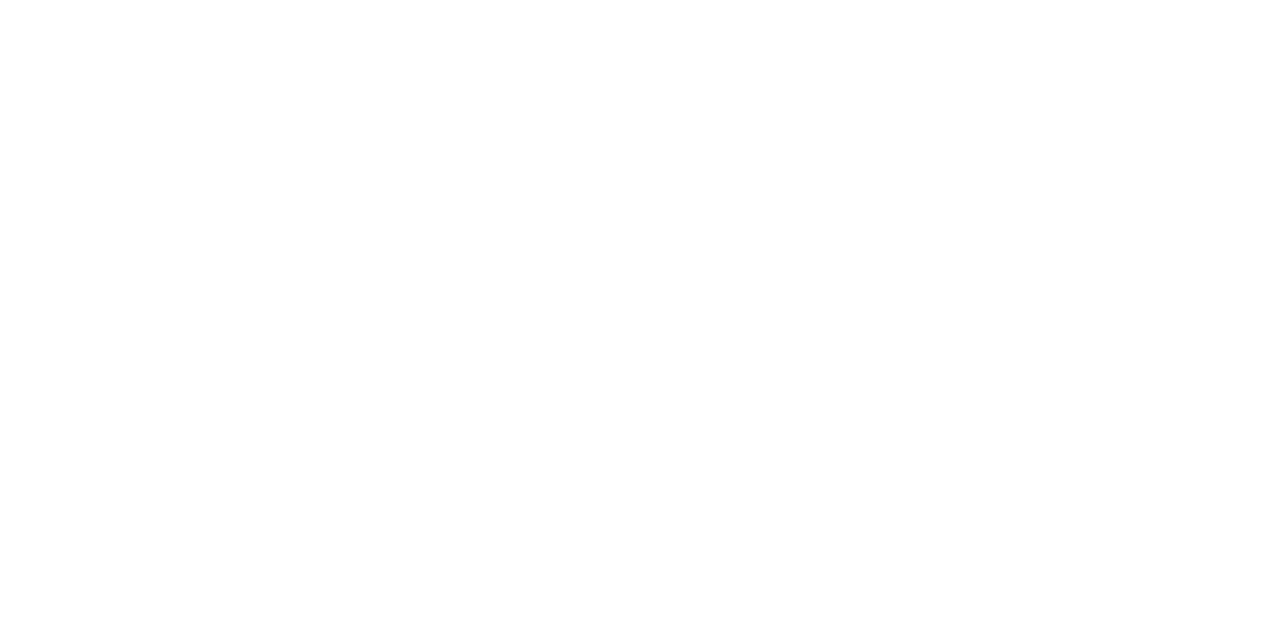
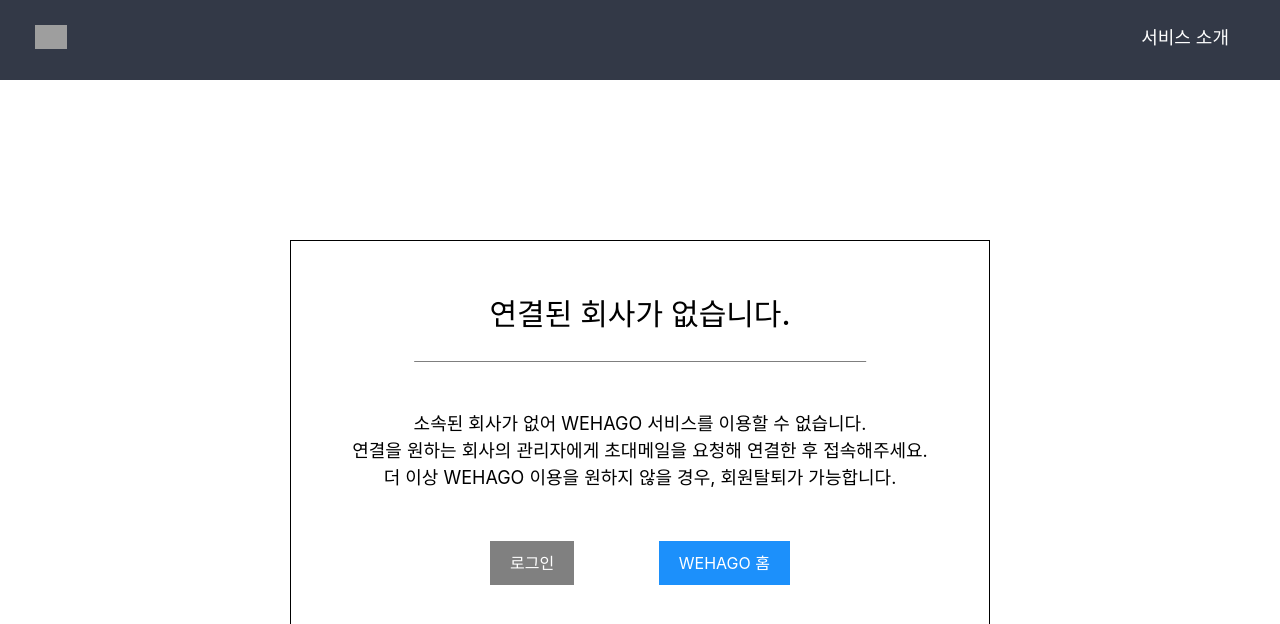
Before and after one commit to HyoungMinSong/wehagoreact, a React (Create React App) app: page /error/444 in a window 1280 px wide. Before the commit this address had no page. Shown: the top 624 px of the page. Built offline with nearby package versions, Linux system fonts and the light colour scheme; grey boxes are pictures that could not be loaded; what react-chatbot-kit would draw is missing.

Commit message:
Feat : 회원탈퇴 페이지

```diff
--- /dev/null
+++ b/src/ExceptionNotFound.js
@@ -0,0 +1,61 @@
+import React, { useState } from 'react';
+import { Link } from 'react-router-dom';
+import './pages/login/Alert1.css';
+import SignUpHeaderLogin1 from './pages/signUp/SignUpHeaderLogin1';
+import WithdrawalModal from './pages/commons/WithdrawalModal';
+import { styled } from 'styled-components';
+
+const ModalBackGround = styled.div`
+  background-color: gray;
+  opacity: 80%;
+  /* 모달창 크기 */
+    width: 100%;
+    height: 100%;
+
+    /* 최상단 위치 */
+    z-index: 998;
+
+    /* 중앙 배치 */
+    /* top, bottom, left, right 는 브라우저 기준으로 작동 */
+    position: absolute;
+    top: 0px;
+    left: 0px;
+`;
+
+const ExceptionNotFound = () => {
+
+  const [modalSwitch, setModalSwitch] = useState(false);
+
+  const handleWithdraw = () => {
+    setModalSwitch(true);
+  }
+
+  return (
+    <>
+    <div style={{background:"#333948"}}><SignUpHeaderLogin1/></div>
+    {modalSwitch && <ModalBackGround />}
+    <div className='Alert1-OuterContainer'>
+      <div className='Alert1-Container'>
+        <h1 className='Alert1-Title'>연결된 회사가 없습니다.</h1>
+        <div className='Alert1-Content'>
+          소속된 회사가 없어 WEHAGO 서비스를 이용할 수 없습니다.<br/>
+          연결을 원하는 회사의 관리자에게 초대메일을 요청해 연결한 후 접속해주세요.<br />
+          더 이상 WEHAGO 이용을 원하지 않을 경우, <a onClick={handleWithdraw}>회원탈퇴</a>가 가능합니다.
+        </div>
+        {modalSwitch && <WithdrawalModal setModalSwitch={setModalSwitch} />}
+        <div style={{display:"flex", justifyContent:"space-between", width:"300px"}}>
+            <Link to="/login">
+            <button className='Alert2-Button'>로그인</button>
+            </Link>
+            <Link to="/">
+            <button className='Alert1-Button'>WEHAGO 홈</button>
+            </Link>
+        </div>
+      </div>
+    </div>
+    </>
+  );
+};
+
+
+export default ExceptionNotFound;
--- a/src/index.js
+++ b/src/index.js
@@ -43,6 +43,7 @@ import { getAccessToken, getUserRole, setTokenHeader, getUserId } from './jwtUti
 import RoleRoute from './RoleRoute';
 import ExceptionLoginPage from './ExceptionLoginPage';
 import ExceptionRolePage from './ExceptionRolePage';
+import ExceptionNotFound from './ExceptionNotFound';
 
 
 export let persistor = persistStore(store);
@@ -104,6 +105,7 @@ root.render(
         <Route path="/chattest4" element={ <TestChat4></TestChat4> }/>
         <Route path="/error/401" element={ <ExceptionLoginPage></ExceptionLoginPage> }/>
         <Route path="/error/403" element={ <ExceptionRolePage></ExceptionRolePage> }/>
+        <Route path="/error/444" element={<ExceptionNotFound></ExceptionNotFound>} />
         </Routes>
       </BrowserRouter>
     </PersistGate>
--- /dev/null
+++ b/src/pages/commons/WithdrawalModal.js
@@ -0,0 +1,167 @@
+import React, { useEffect, useRef } from "react";
+import { Link } from "react-router-dom";
+import { styled } from "styled-components";
+
+const ModalWrapper = styled.div`
+  /* 모달창 크기 */
+  width: 80%;
+  height: 80%;
+
+  /* 최상단 위치 */
+  z-index: 999;
+
+  /* 중앙 배치 */
+  /* top, bottom, left, right 는 브라우저 기준으로 작동 */
+  position: absolute;
+  top: 60px;
+  left: 10%;
+
+  /* 모달창 디자인 */
+  background: white;
+  border: none;
+  // border-radius: 10px;
+  min-height: 550px;
+  overflow-y: auto;
+
+  .upperWrapper {
+    margin: 3%;
+  }
+  .spaceBetween {
+    display: flex;
+    justify-content: space-between;
+  }
+  .backGroundGray{
+    background-color: #F2F2F2;
+    height: 100px;
+    border: solid 1px;
+    border-color: lightgray;
+    overflow-y: auto;
+  }
+  .backGroundPink{
+    background-color: #FBEFF2;
+    height: 200px;
+    border: solid 1px;
+    border-color: lightgray;
+    overflow-y: auto;
+  }
+  .wrappingThings{
+    padding-top: 2%;
+    padding-bottom: 1%;
+    padding-left: 3%;
+    padding-right: 3%;
+    // min-height: 200px;
+  }
+  .wrappingRedThings{
+    color: red;
+    font-size: 14px;
+    font-weight: bold;
+    margin-bottom: 5px;
+  }
+  .wrappingBlackThings{
+    font-size: 12px;
+  }
+  .boldSpan{
+    font-weight: bold;
+  }
+  .size-up{
+    font-size: 25px;
+  }
+  .flex-start{
+    display: flex;
+  }
+  .flex-center{
+    display: flex;
+    justify-content: center;
+  }
+  input[type="text"]{
+    width:100%;
+    margin-bottom: 5px;
+  }
+  .detailBoxBX {
+    margin-left: 4px;
+    width: 27px;
+    height: 27px;
+    padding: 0;
+    display: inline-block;
+    position: relative;
+    border: 0;
+    background: 0 0;
+    font-weight: 400;
+    text-align: center;
+    vertical-align: top;
+    box-sizing: border-box;
+    cursor: pointer;
+    outline: 0;
+  }
+`;
+
+function WithdrawalModal(props) {
+
+  const handleXClick = () => {
+    props.setModalSwitch(false);
+  }
+
+  return (
+    <ModalWrapper>
+      <div className="upperWrapper">
+        <div className="spaceBetween">
+          <span className="boldSpan">회원탈퇴</span>
+          <button
+            type="button"
+            className="detailBoxBX"
+            onClick={handleXClick}
+          >
+            Ｘ
+          </button>
+        </div>
+        <div className="backGroundPink">
+          <div className="wrappingThings">
+            <div className="wrappingRedThings">
+              회원탈퇴 시 개인정보 및 WEHAGO에서 만들어진 모든 데이터는 삭제됩니다.<br></br>
+              (단, 아래 항목은 표기된 법률에 따라 특정 기간 동안 보관됩니다.)<br></br>
+            </div>
+            <div className="wrappingBlackThings">
+              1. 계약 또는 청약철회 등에 관한 기록 보존 이유 : 전자상거래 등에서의 소비자보호에 관한 법률 / 보존 기간 : 5년<br></br>
+              2. 대금결제 및 재화 등의 공급에 관한 기록 보존 이유 : 전자상거래 등에서의 소비자보호에 관한 법률 / 보존 기간 : 5년<br></br>
+              3. 전자금융 거래에 관한 기록 보존 이유 : 전자금융거래법 보존 기간 / 5년<br></br>
+              4. 소비자의 불만 또는 분쟁처리에 관한 기록 보존 이유 : 전자상거래 등에서의 소비자보호에 관한 법률 보존 기간 / 3년<br></br>
+              5. 신용정보의 수집/처리 및 이용 등에 관한 기록 보존 이유 : 신용정보의 이용 및 보호에 관한 법률 보존기간 / 3년<br></br>
+              6. 전자(세금)계산서 시스템 구축 운영하는 사업자가 지켜야 할 사항 고시(국세청 고시 제 2016-3호) (전자세금계산서 사용자에 한함) : 5년<br></br>
+              (단, (세금)계산서 내 개인식별번호는 3년 경과 후 파기)
+            </div>
+          </div>
+        </div>
+        <span className="boldSpan size-up">·</span>
+        <span className="boldSpan">유의사항</span>
+        <div className="backGroundGray">
+          <div className="wrappingThings">
+            <div className="wrappingBlackThings">
+              - 회원탈퇴 처리 후에는 회원님의 개인정보를 복원할 수 없으며, 회원탈퇴 진행 시 해당 아이디는 영구적으로 삭제되어 재가입이 불가합니다.<br></br>
+              - 소속된 회사가 존재할 경우, '탈퇴'회원으로 조회됩니다.<br></br>
+              - 회사가 WEHAGO 내에 존재하는 경우, 회사에 귀속된 데이터에 대해서는 보관 됩니다.
+            </div>
+          </div>
+        </div>
+        <div>
+        <span className="boldSpan size-up">·</span>
+          <span className="boldSpan">
+            탈퇴사유
+          </span>
+        </div>
+        <div>
+          <input type="text" placeholder="탈퇴사유를 적어라" />
+        </div>
+        <div className="flex-start">
+          <input type="checkbox" />
+          <span className="small-text">해당 내용을 모두 확인했으며, 회원탈퇴에 동의합니다.</span>
+        </div>
+        <br></br>
+        <div className="flex-center">
+          <button type="button">회원탈퇴</button>
+        </div>
+      </div>
+    </ModalWrapper>
+  );
+}
+
+export default WithdrawalModal;
--- a/src/pages/login/Alert1.css
+++ b/src/pages/login/Alert1.css
@@ -39,6 +39,7 @@
     color: black;
     font-size: 18px;
     text-align: center; /* 본문 내용을 가운데 정렬 */
+    margin-bottom: 50px;
 }
 
 .Alert1-Button {
@@ -47,7 +48,7 @@
     padding: 10px 20px;
     border: none;
     cursor: pointer;
-    margin-top: 50px;
+    /* margin-top: 50px; */
 }
 
 .Alert2-Button {
@@ -56,7 +57,7 @@
     padding: 10px 20px;
     border: none;
     cursor: pointer;
-    margin-top: 50px;
+    /* margin-top: 50px; */
 }
 
 .Alert1-Button:hover, .Alert2-Button:hover {
```
